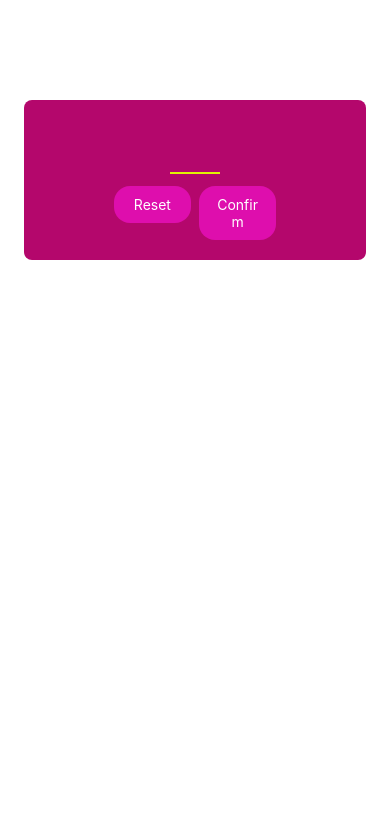
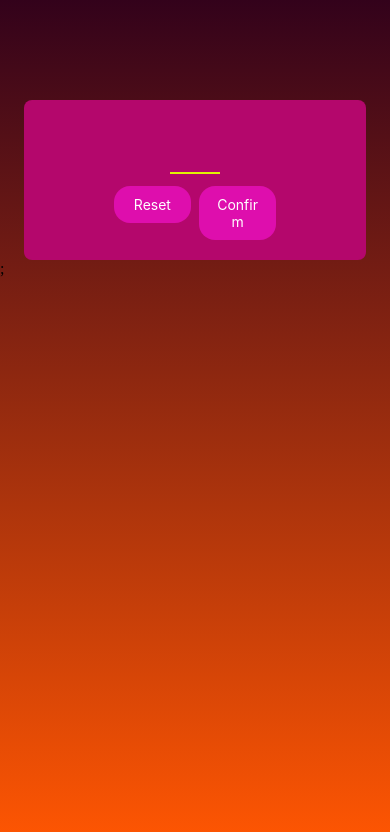
Before and after one commit to lllmoseslll/guess-game, a React Native app: screen / in a window 390 px wide. Shown: the top 832 px of the page. Built offline with nearby package versions, Linux system fonts and the light colour scheme.

Commit message:
styling button

```diff
--- a/App.js
+++ b/App.js
@@ -1,9 +1,22 @@
 import { StatusBar } from "expo-status-bar";
 import { StyleSheet, Text, View } from "react-native";
 import StartGameScreen from "./screens/StartGameScreen";
+import { LinearGradient } from "expo-linear-gradient";
 
 export default function App() {
-  return <StartGameScreen />;
+  return (
+    <>
+      <StatusBar style="light" />
+      <LinearGradient colors={["#33021b", "#ff5602"]} style={styles.container}>
+        <StartGameScreen />;
+      </LinearGradient>
+    </>
+  );
 }
 
-const styles = StyleSheet.create({});
+const styles = StyleSheet.create({
+  container: {
+    flex: 1,
+    backgroundColor: "#51142e",
+  },
+});
--- a/package.json
+++ b/package.json
@@ -12,7 +12,8 @@
     "expo": "~52.0.23",
     "expo-status-bar": "~2.0.0",
     "react": "18.3.1",
-    "react-native": "0.76.5"
+    "react-native": "0.76.5",
+    "expo-linear-gradient": "~14.0.1"
   },
   "devDependencies": {
     "@babel/core": "^7.20.0"
```
Also changed, not shown: 1 other file (tests, documents, lock files or other folders).
